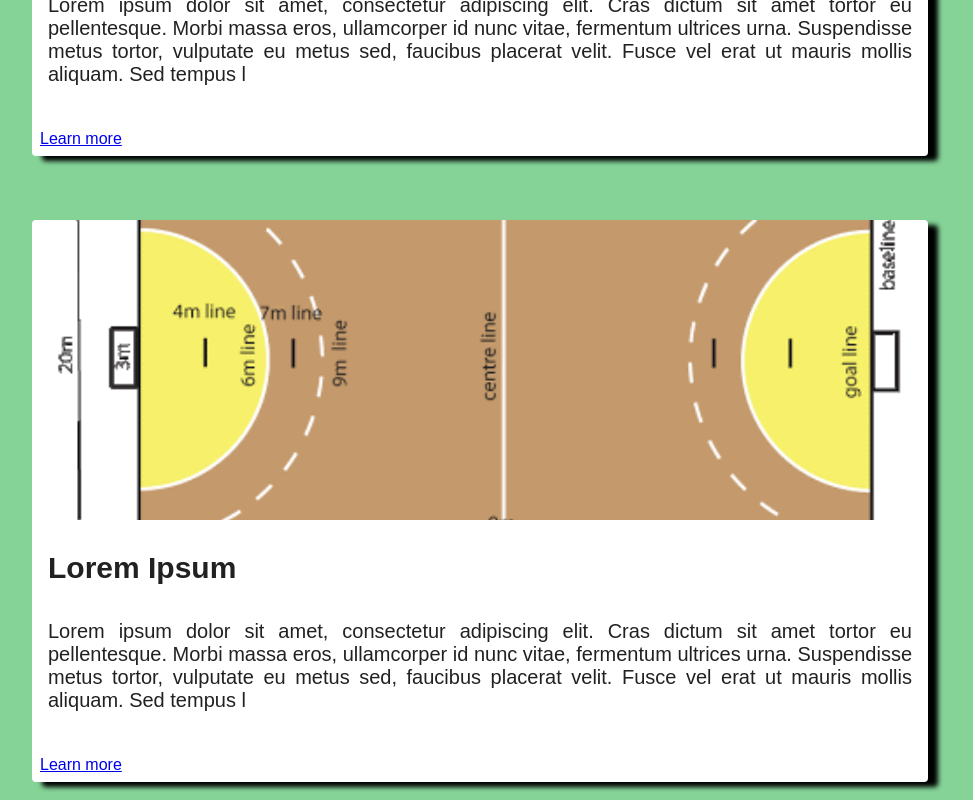
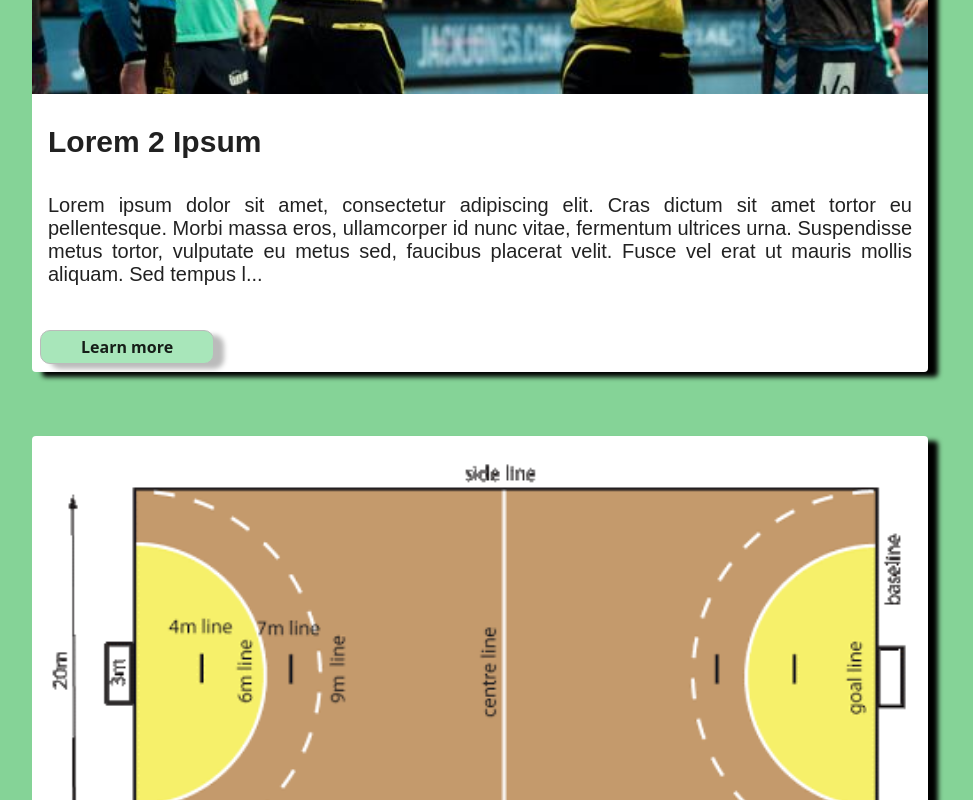
Before and after one commit to sterownik/handball_site, a React (Create React App) app: page / in a window 1280 px wide. Shown: the part 1180-1980 px from the top of the page, without its empty margins (160-1133 px from the left). Built offline with nearby package versions, Linux system fonts and the light colour scheme.

Commit message:
css fixes.

```diff
--- a/src/ui/atoms/activities/ActivityItem.js
+++ b/src/ui/atoms/activities/ActivityItem.js
@@ -30,12 +30,12 @@
                         {props.activity.title}
                     </StyledTitle>
                     <StyledText>
-                        {props.activity.text.substring(0,300)}
+                        {props.activity.text.substring(0,300)}...
                     </StyledText>
                 </CardContent>
             </CardActionArea>
             <CardActions>
-                <Link onClick={() => SaveActivity(props)} to="/activity">Learn more</Link>
+                <StyledLink onClick={() => SaveActivity(props)} to="/activity">Learn more</StyledLink>
             </CardActions>
         </StyledCard>
     )
@@ -50,6 +50,19 @@
     @media (max-width: 720px) {
         font-size: 25px;
     }
+`;
+
+const StyledLink = styled(Link)`
+    color: inherit;
+    text-decoration: none;
+    margin-right: auto;
+    background-color: ${(props) => props.theme.colorGreenLight};
+    padding: 5px 40px;
+    border: 1px solid ${(props) => props.theme.colorGrey};
+    border-radius: 10px;
+    box-shadow: 10px 5px 5px ${(props) => props.theme.colorGrey};
+    font-weight: 600;
+    font-family: system-ui;
 `;
 
 const StyledText = styled.p`
@@ -71,7 +84,7 @@
     }
 
     .MuiCardMedia-root {
-        height: 300px;
+        height: 500px;
         background-size: cover;
         background-repeat: no-repeat;
     }
```
